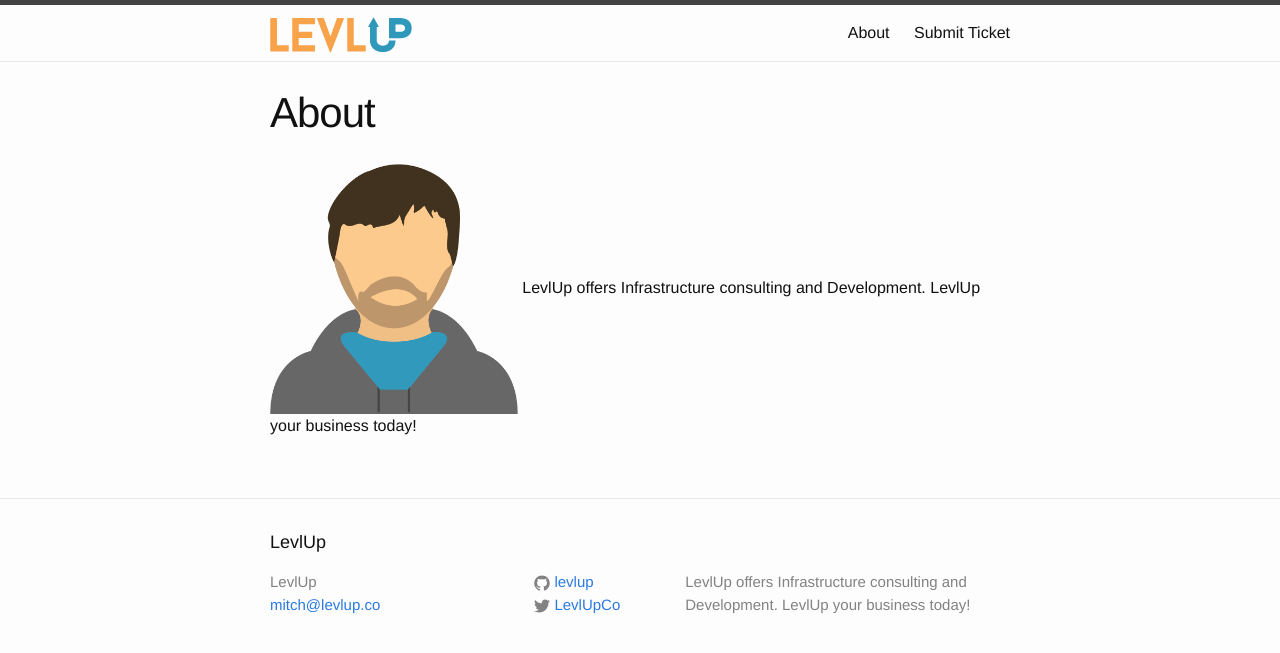
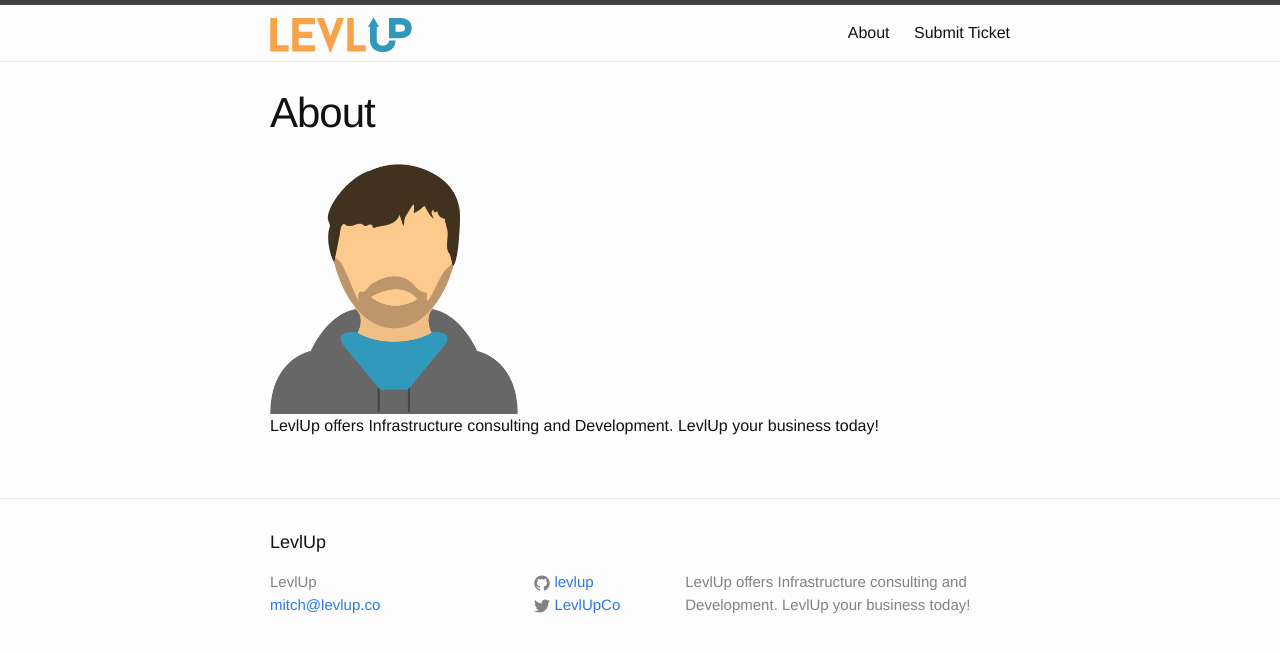
Before and after one commit to LevlUp/levlup.github.io, a Jekyll site: the page built from about.md, in a window 1280 px wide. Shown: the top 653 px of the page. Built offline with Jekyll 4.4.1, drawn with Linux system fonts in a browser that asks for light colours.

```diff
--- a/about.md
+++ b/about.md
@@ -10,6 +10,6 @@ avatar: /assets/avatar.png
 
   <img src="{{ page.avatar }}" height="250px"/>
 
-LevlUp offers Infrastructure consulting and Development. LevlUp your business today!
+<p>LevlUp offers Infrastructure consulting and Development. LevlUp your business today!</p>
 
 </div>
```
